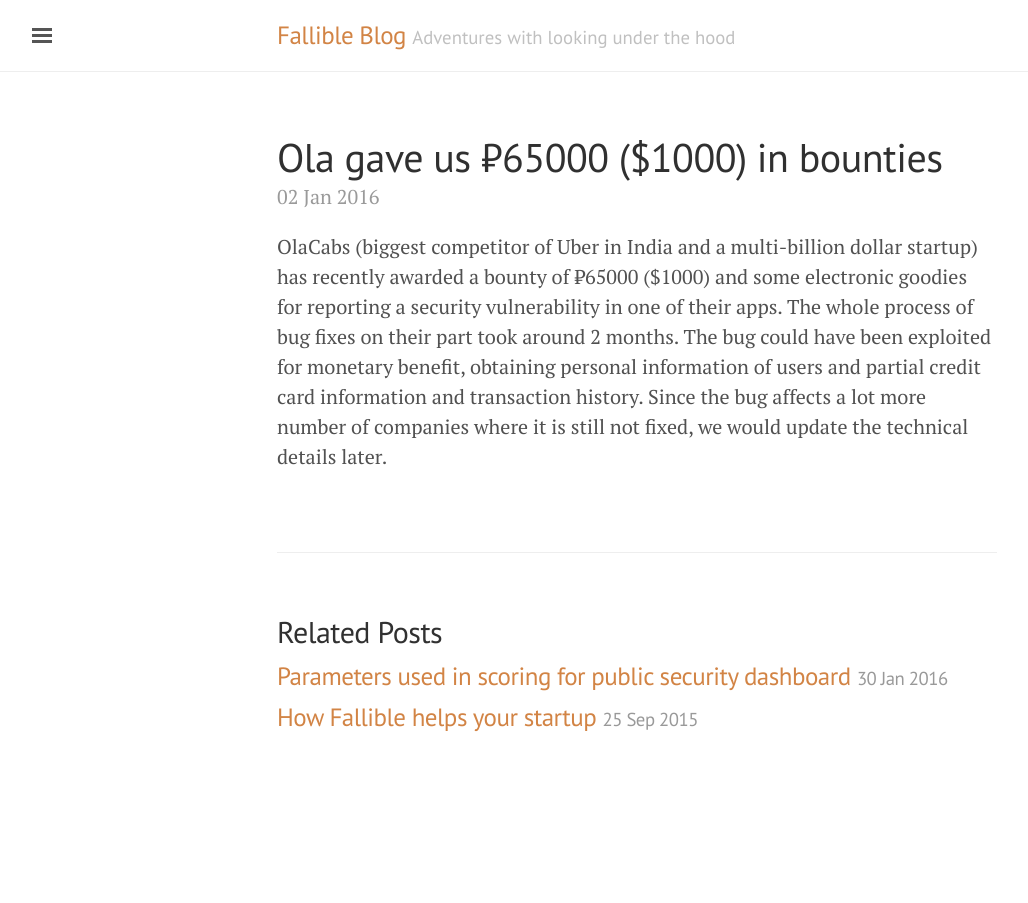
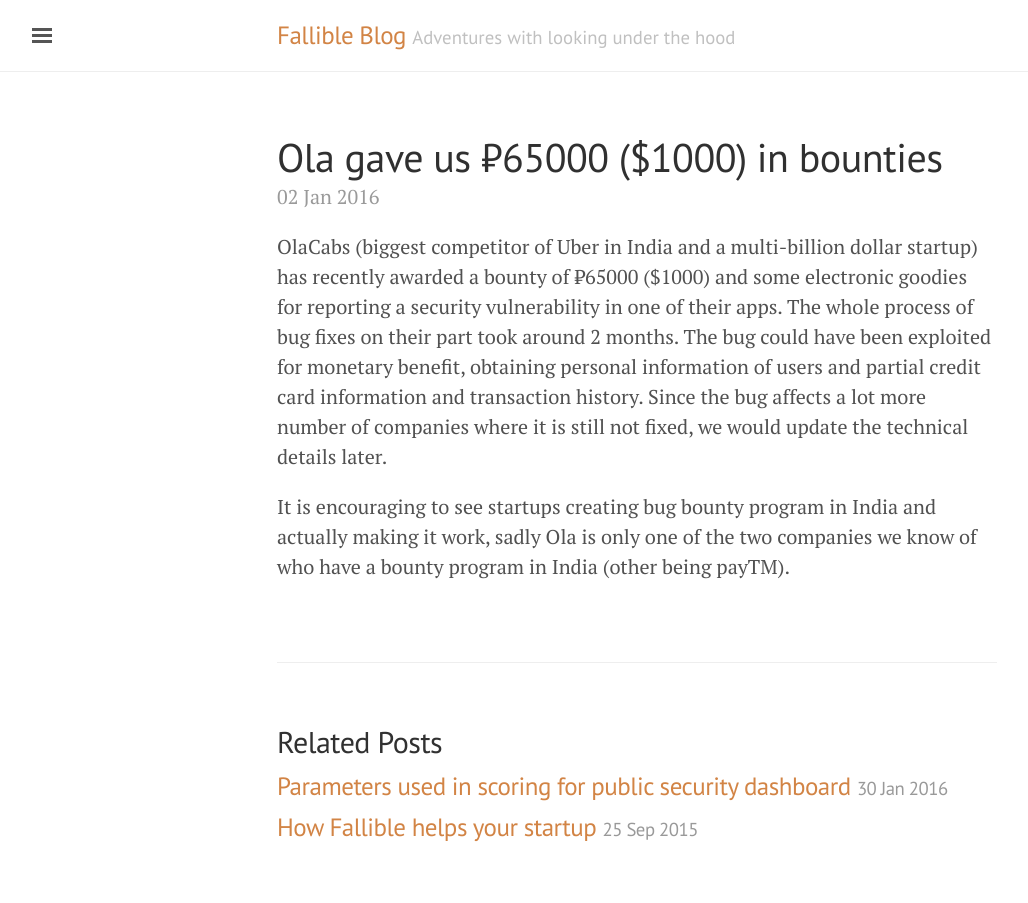
Before and after one commit to FallibleInc/blog, a Jekyll site: the page built from _posts/2016-01-02-ola-bug-bounty-hack.md, in a window 1280 px wide. Shown: the whole page, without its empty margins (3-1031 px from the left). Built offline with Jekyll 4.4.1, drawn with Linux system fonts in a browser that asks for light colours; comment, search, counter and statistics services are not loaded.

Commit message:
ola post updated

```diff
--- a/_posts/2016-01-02-ola-bug-bounty-hack.md
+++ b/_posts/2016-01-02-ola-bug-bounty-hack.md
@@ -6,3 +6,7 @@ published: true
 
 
 OlaCabs (biggest competitor of Uber in India and a multi-billion dollar startup) has recently awarded a bounty of ₹65000 ($1000) and some electronic goodies for reporting a security vulnerability in one of their apps. The whole process of bug fixes on their part took around 2 months. The bug could have been exploited for monetary benefit, obtaining personal information of users and partial credit card information and transaction history. Since the bug affects a lot more number of companies where it is still not fixed, we would update the technical details later.
+
+It is encouraging to see startups creating bug bounty program in India and
+actually making it work, sadly Ola is only one of the two companies we know of
+who have a bounty program in India (other being payTM).
```
